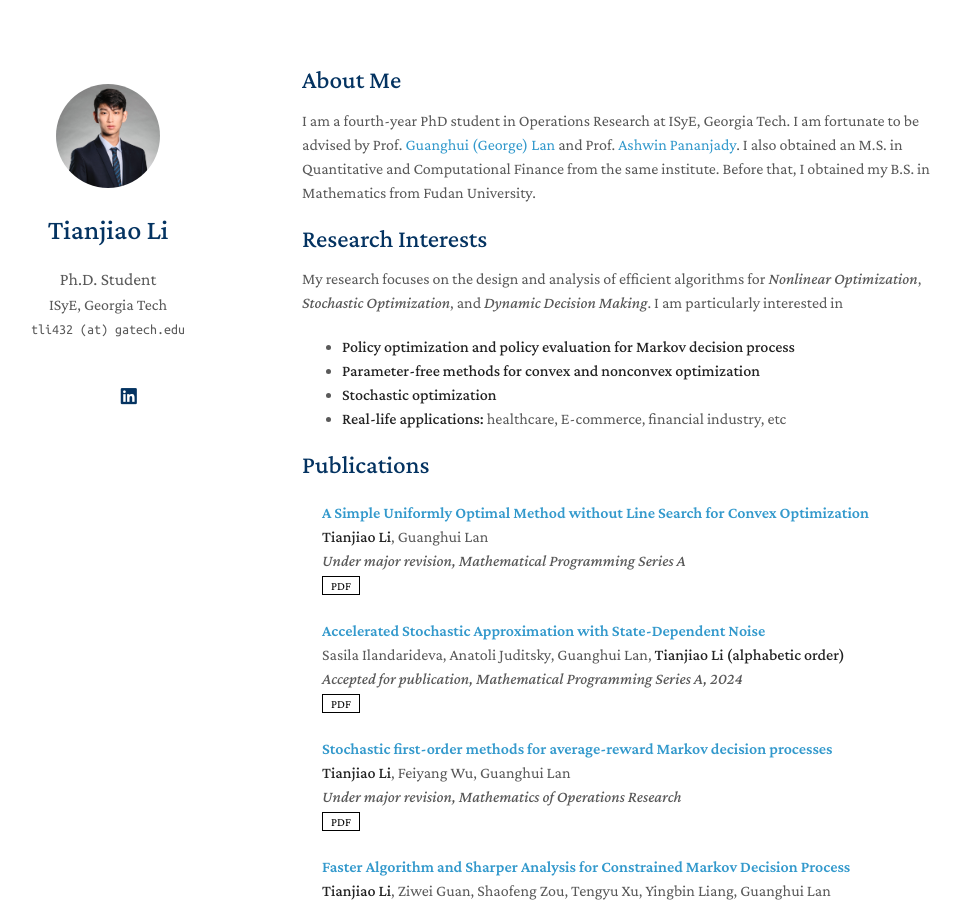
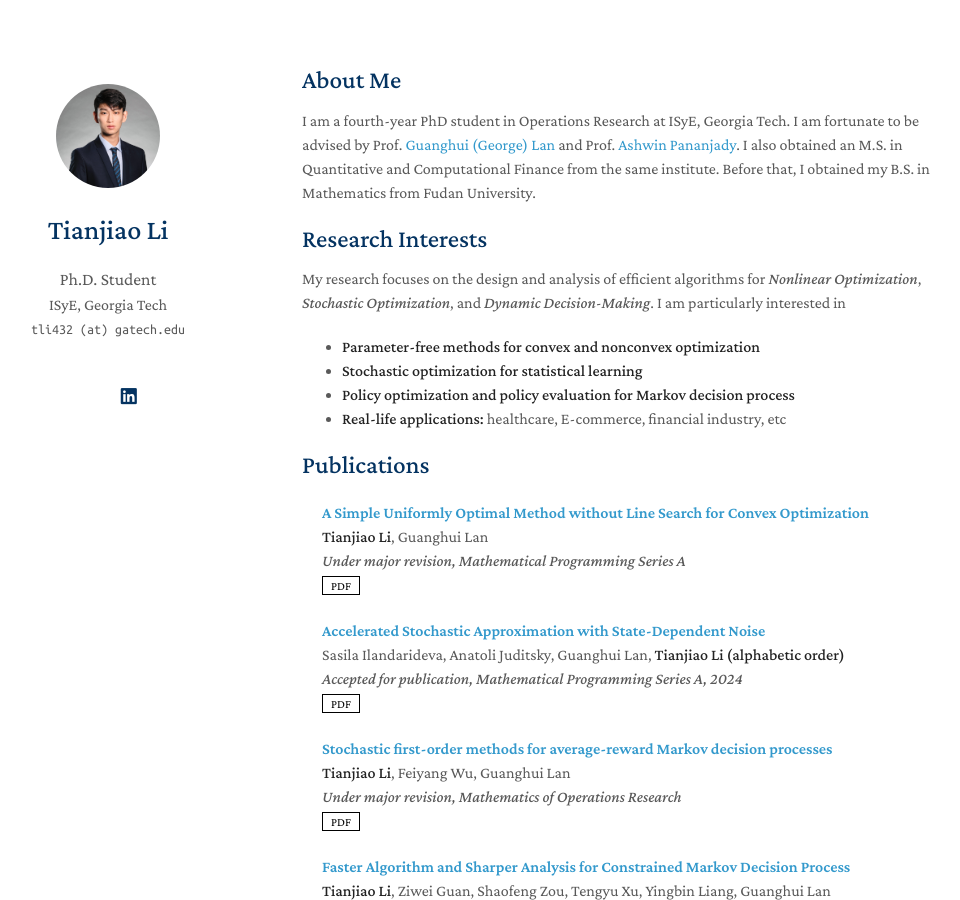
Before and after one commit to tli432/tli432.github.io, a Jekyll site: the page built from index.md, in a window 1280 px wide and 900 px high. Shown: the whole window, without its empty margins (168-1128 px from the left). Built offline with Jekyll 4.4.1, drawn with Linux system fonts in a browser that asks for light colours; nearby versions of some CDN libraries; a style sheet for code colours, icons or effects is not loaded; our own code applies the rules of GitHub Pages for plain Markdown files.

Commit message:
Update index.md

```diff
--- a/index.md
+++ b/index.md
@@ -10,11 +10,11 @@ I am a fourth-year PhD student in Operations Research at ISyE, Georgia Tech. I a
 
 ## Research Interests
 
-My research focuses on the design and analysis of efficient algorithms for *Nonlinear Optimization*, *Stochastic Optimization*, and *Dynamic Decision Making*. I am particularly interested in
+My research focuses on the design and analysis of efficient algorithms for *Nonlinear Optimization*, *Stochastic Optimization*, and *Dynamic Decision*-*Making*. I am particularly interested in
 
+- **Parameter-free methods for convex and nonconvex optimization**
+- **Stochastic optimization for statistical learning**
 - **Policy optimization and policy evaluation for Markov decision process**
-- **Parameter-free methods for convex and nonconvex optimization**
-- **Stochastic optimization**
 - **Real-life applications:** healthcare, E-commerce, financial industry, etc
 
 {% include_relative _includes/publications.md %}
```
